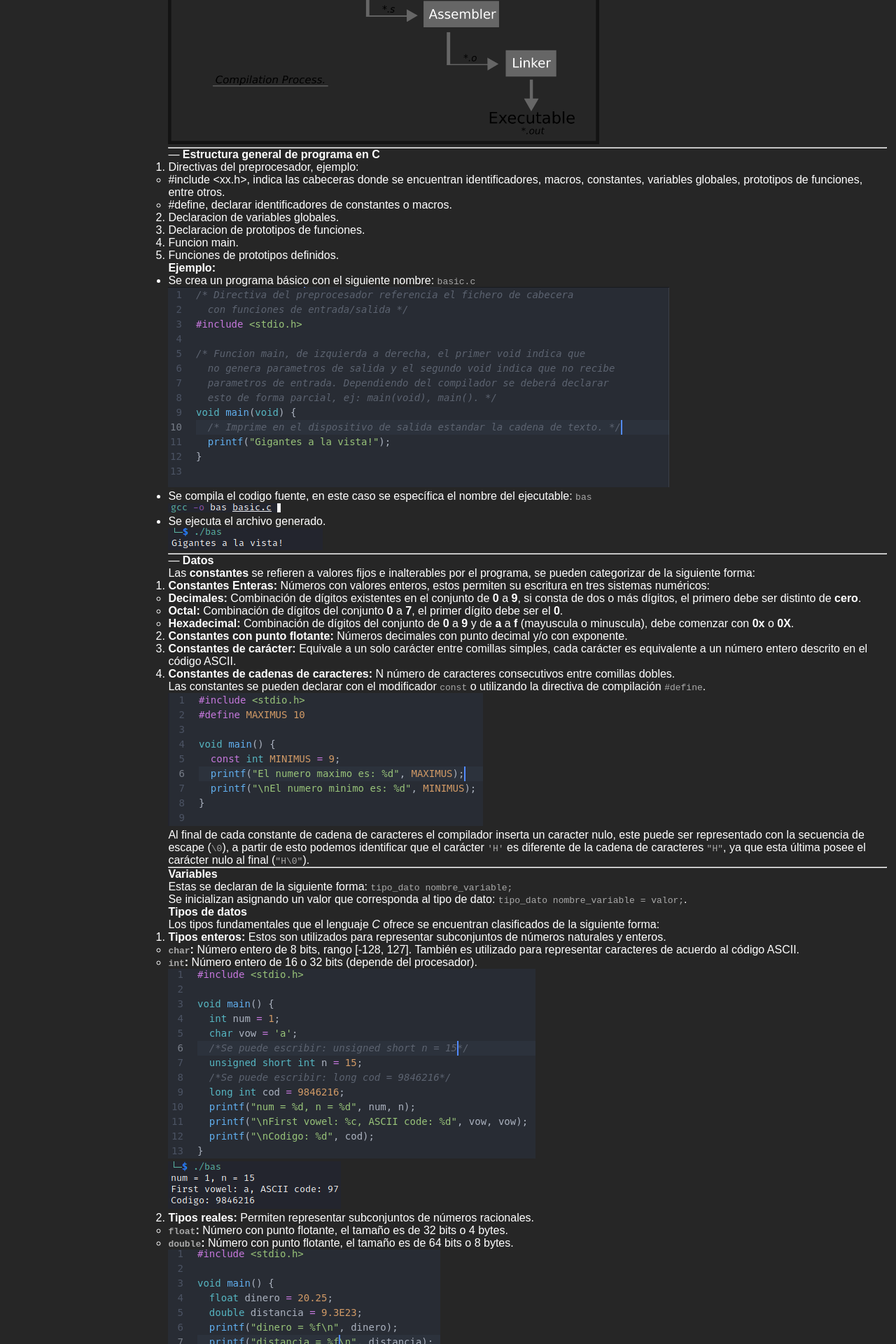
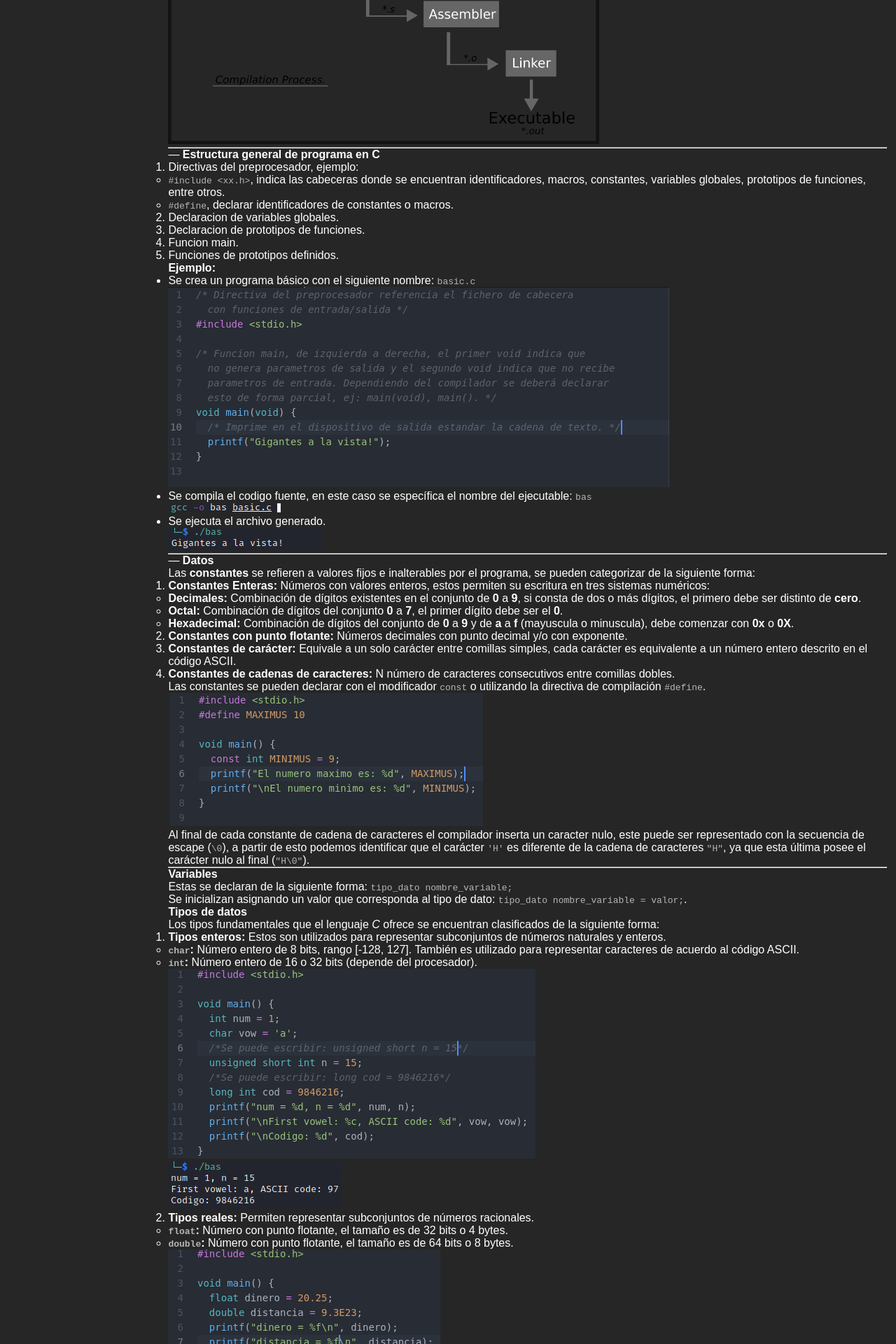
Before and after one commit to Grimpoteuthis-314/Grimpo, a Jekyll site: the page built from _posts/2021-04-18-introduction-c.md, in a window 1280 px wide. Shown: the part 788-2708 px from the top of the page at 70% size. Built offline with Jekyll 4.4.1, drawn with Linux system fonts in a browser that asks for light colours.

```diff
--- a/_posts/2021-04-18-introduction-c.md
+++ b/_posts/2021-04-18-introduction-c.md
@@ -36,8 +36,8 @@ Se describe el siguiente caso, el compilador recibe el **código fuente** de un
 --- **Estructura general de programa en C**
 
 1. Directivas del preprocesador, ejemplo:
-    - #include \<xx.h\>, indica las cabeceras donde se encuentran identificadores, macros, constantes, variables globales, prototipos de funciones, entre otros.
-    - #define, declarar identificadores de constantes o macros.
+    - `#include <xx.h>`, indica las cabeceras donde se encuentran identificadores, macros, constantes, variables globales, prototipos de funciones, entre otros.
+    - `#define`, declarar identificadores de constantes o macros.
 
 2. Declaracion de variables globales.
 
--- a/assets/css/styles.css
+++ b/assets/css/styles.css
@@ -16,7 +16,7 @@ a:hover {
 }
 code {
   font-family: monospace;
-  color: #a9a9a9;
+  color: #b6b6b6;
 }
 /* layouts */
 /* default*/
```
Also changed, not shown: _posts/2021-05-17-javascript-basics.md (added, +56 -0 lines), about.md (+1 -1 lines).
